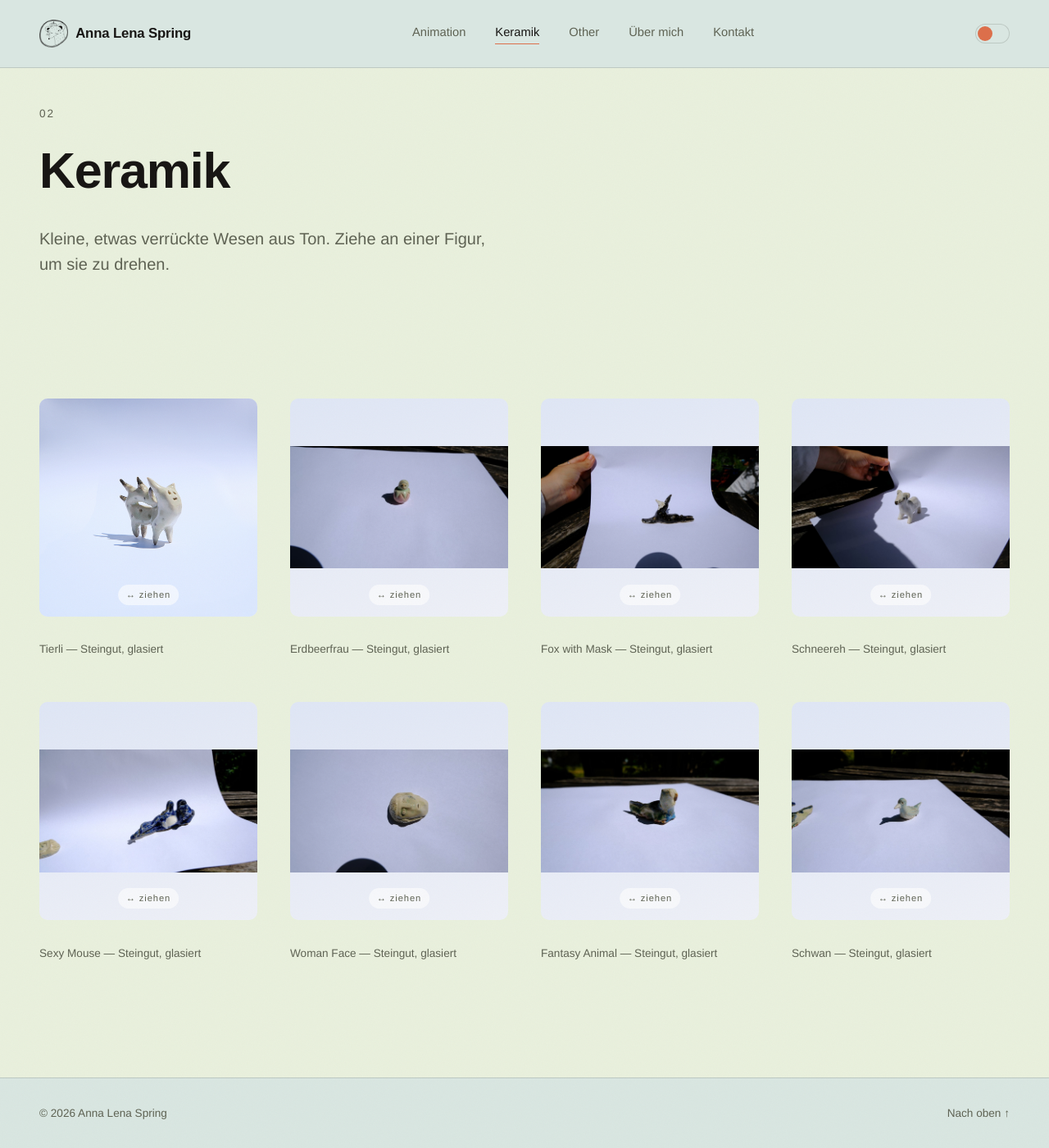
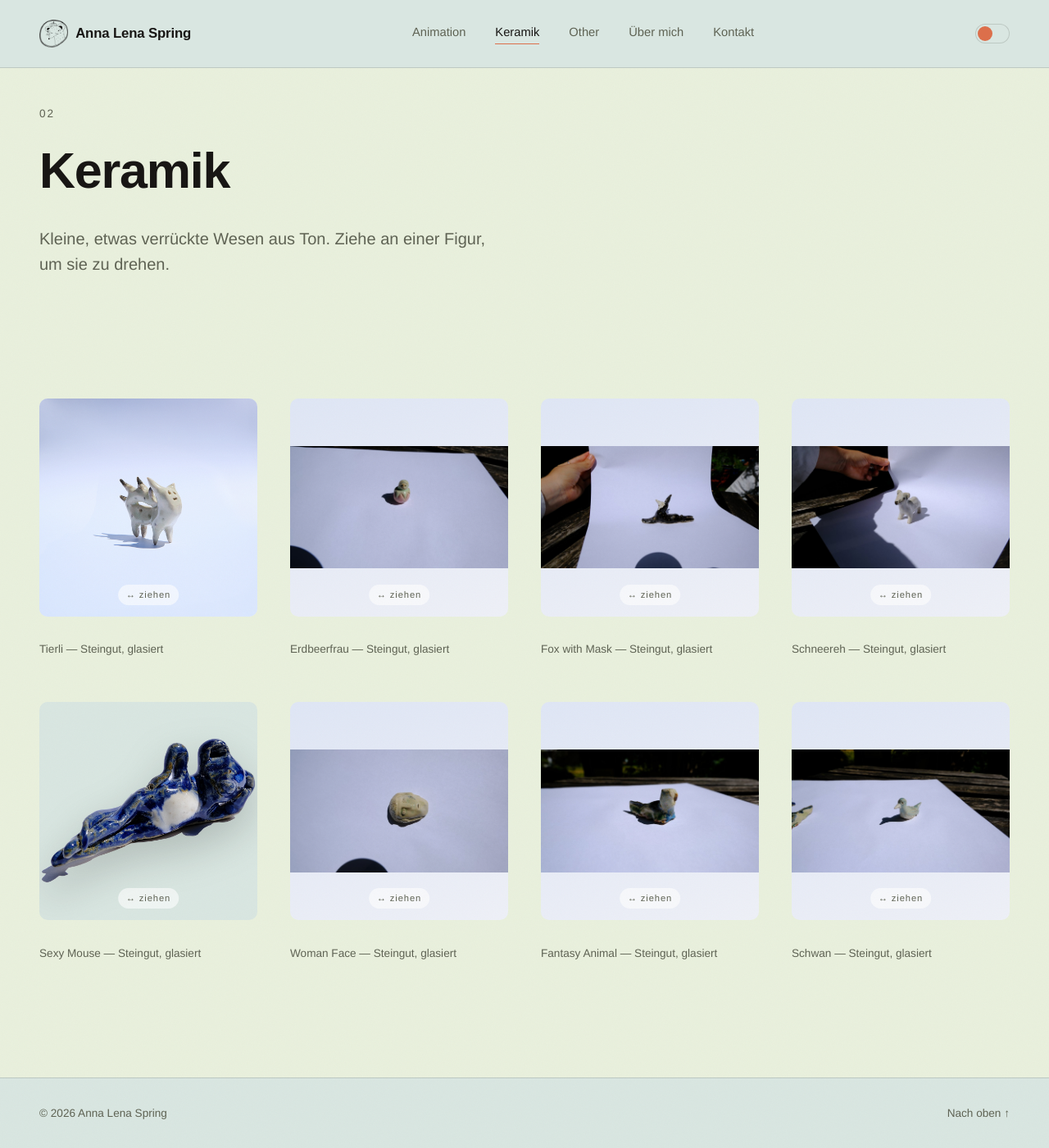
Before and after one commit to annalenaspring/my-website, a Jekyll site: the page built from keramik.html, in a window 1280 px wide and 1400 px high. Shown: the whole window at 82% size. Built offline with Jekyll 4.4.1, drawn with Linux system fonts in a browser that asks for light colours; nearby versions of some CDN libraries; some web fonts are replaced.

Commit message:
Keramik: freigestellte SexyMouse-PNGs (Anna) einbinden, Viewer transparent/floating

```diff
--- a/css/style.css
+++ b/css/style.css
@@ -264,6 +264,9 @@ html.dark .home-signature-img{filter:invert(1) drop-shadow(0 6px 18px rgba(0,0,0
   padding:.25rem .6rem;border-radius:99px;
 }
 .ceramic-viewer--empty{display:flex;align-items:center;justify-content:center;color:var(--text-muted);font-size:.85rem;background:var(--bg-alt);border:1px dashed var(--line);}
+.ceramic-viewer--floating{background:var(--bg-alt);}
+.ceramic-viewer--floating .ceramic-img{filter:drop-shadow(0 18px 24px rgba(0,0,0,.18));}
+html.dark .ceramic-viewer--floating .ceramic-img{filter:drop-shadow(0 18px 24px rgba(0,0,0,.5));}
 .ceramic-caption{font-size:.85rem;color:var(--text-muted);}
 
 /* ---------- About ---------- */
--- a/keramik.html
+++ b/keramik.html
@@ -44,8 +44,8 @@ description: "Keramikfiguren von Anna Lena Spring."
   </div>
 
   <div class="ceramic-card" data-reveal>
-    <div class="ceramic-viewer" data-front="{{ '/assets/img/keramik/sexymouse_1.jpg' | relative_url }}" data-side="{{ '/assets/img/keramik/sexymouse_2.jpg' | relative_url }}">
-      <img src="{{ '/assets/img/keramik/sexymouse_1.jpg' | relative_url }}" alt="Keramikfigur Maus" class="ceramic-img" draggable="false">
+    <div class="ceramic-viewer ceramic-viewer--floating" data-front="{{ '/assets/img/keramik/sexymouse_1.png' | relative_url }}" data-side="{{ '/assets/img/keramik/sexymouse_2.png' | relative_url }}">
+      <img src="{{ '/assets/img/keramik/sexymouse_1.png' | relative_url }}" alt="Keramikfigur Maus" class="ceramic-img" draggable="false">
       <span class="ceramic-hint">↔ ziehen</span>
     </div>
     <p class="ceramic-caption">Sexy Mouse — Steingut, glasiert</p>
```
Also changed, not shown: assets/img/keramik/sexymouse_1.png (added), assets/img/keramik/sexymouse_2.png (added), assets/img/keramik/sexymouse_3.png (added).
